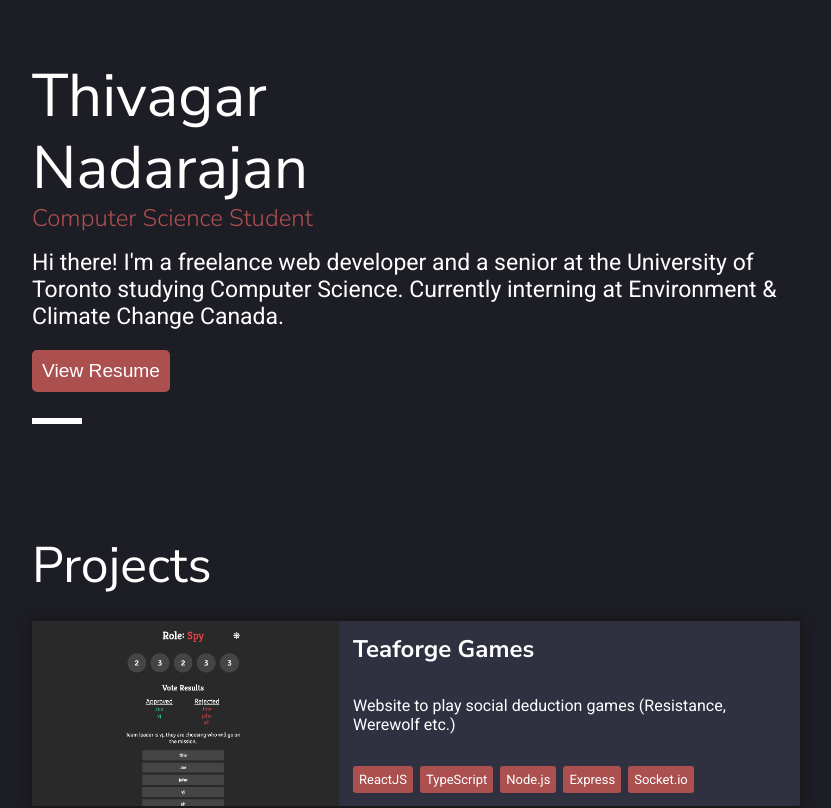
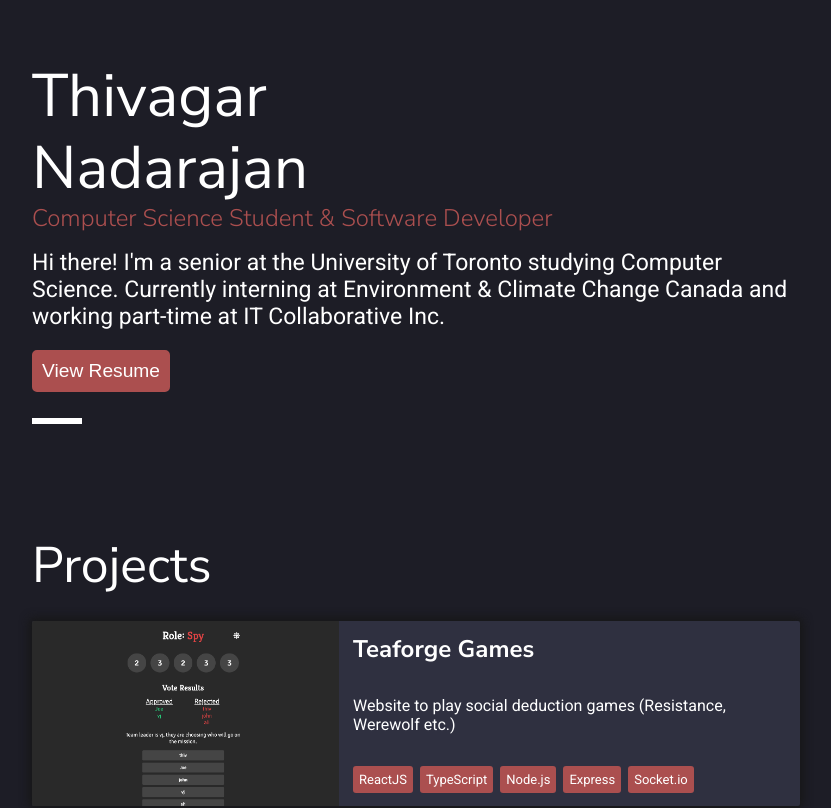
Before and after one commit to ThivagarNadarajan/thivagar.com, a React (Create React App) app: page / in a window 1280 px wide. Shown: the top 808 px of the page, without its empty margins (224-1055 px from the left). Built offline with nearby package versions, Linux system fonts and the light colour scheme.

Commit message:
updated description & sub-header

```diff
--- a/src/components/About.tsx
+++ b/src/components/About.tsx
@@ -14,11 +14,12 @@ const About = (): JSX.Element => {
 		<Section>
 			<h1>Thivagar</h1>
 			<h1>Nadarajan</h1>
-			<h2>Computer Science Student</h2>
+			<h2>Computer Science Student &amp; Software Developer</h2>
 			<p>
-				Hi there! I&apos;m a freelance web developer and a senior at the University
+				Hi there! I&apos;m a senior at the University
 				of Toronto studying Computer Science. Currently interning at
-				Environment &amp; Climate Change Canada.
+				Environment &amp; Climate Change Canada and working part-time
+				at IT Collaborative Inc.
 			</p>
 			<button onClick={() => window.open(resume, '_blank')}>
 				View Resume
```
